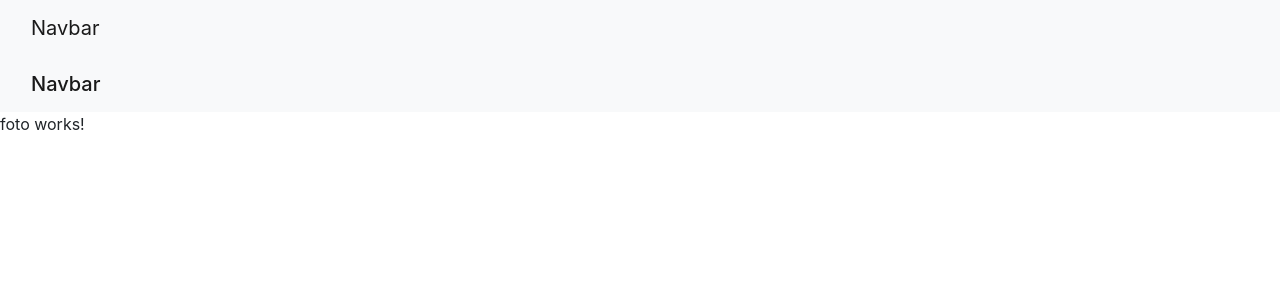
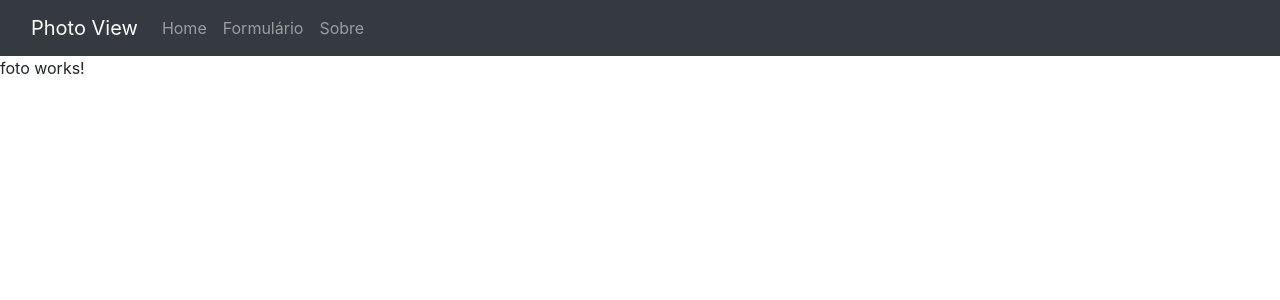
Before and after one commit to carlos-machado-jr/photoView, an Angular app: page / in a window 1280 px wide. Shown: the top 300 px of the page. Built offline with nearby package versions, Linux system fonts and the light colour scheme.

Commit message:
resolvendo erros do routerActive

```diff
--- a/src/app/app-routing.module.ts
+++ b/src/app/app-routing.module.ts
@@ -2,7 +2,11 @@ import { NgModule } from '@angular/core';
 import { RouterModule, Routes } from '@angular/router';
 
 const routes: Routes = [
-  {path: '', loadChildren: './modules/modules.module#ModulesModule'}
+  {path: '',
+    pathMatch:'full',
+    redirectTo: '/fotos'
+  },
+  {path: 'fotos', loadChildren: './modules/modules.module#ModulesModule'}
 ];
 
 @NgModule({
--- a/src/app/core/core.module.ts
+++ b/src/app/core/core.module.ts
@@ -1,6 +1,7 @@
 import { NgModule } from '@angular/core';
 import { CommonModule } from '@angular/common';
 import { HeaderComponent } from './header/header.component';
+import { AppRoutingModule } from '../app-routing.module';
 
 
 
@@ -12,7 +13,8 @@ import { HeaderComponent } from './header/header.component';
     HeaderComponent
   ],
   imports: [
-    CommonModule
+    CommonModule,
+    AppRoutingModule
   ]
 })
 export class CoreModule { }
--- a/src/app/core/header/header.component.css
+++ b/src/app/core/header/header.component.css
@@ -0,0 +1,3 @@
+.active-link{
+    color: #c17070!important;
+}
--- a/src/app/core/header/header.component.html
+++ b/src/app/core/header/header.component.html
@@ -1,13 +1,22 @@
-<!-- As a link -->
-<nav class="navbar navbar-light bg-light">
-    <div class="container-fluid">
-      <a class="navbar-brand" href="#">Navbar</a>
+<nav class="navbar navbar-expand-lg  navbar-dark bg-dark">
+  <div class="container-fluid">
+    <a class="navbar-brand" routerLink="">Photo View</a>
+    <button class="navbar-toggler" type="button" data-bs-toggle="collapse" data-bs-target="#navbarNav" aria-controls="navbarNav" aria-expanded="false" aria-label="Toggle navigation">
+      <span class="navbar-toggler-icon"></span>
+    </button>
+    <div class="collapse navbar-collapse" id="navbarNav">
+      <ul class="navbar-nav">
+        <li class="nav-item">
+          <a class="nav-link"  routerLink="fotos" routerLinkActive="active-link">Home</a>
+        </li>
+        <li class="nav-item">
+          <a class="nav-link" routerLink="formulario" routerLinkActive="active-link">Formulário</a>
+        </li>
+        <li class="nav-item">
+          <a class="nav-link" routerLink="sobre" routerLinkActive="active-link">Sobre</a>
+        </li>
+
+      </ul>
     </div>
-  </nav>
-
-  <!-- As a heading -->
-  <nav class="navbar navbar-light bg-light">
-    <div class="container-fluid">
-      <span class="navbar-brand mb-0 h1">Navbar</span>
-    </div>
-  </nav>
+  </div>
+</nav>
```
